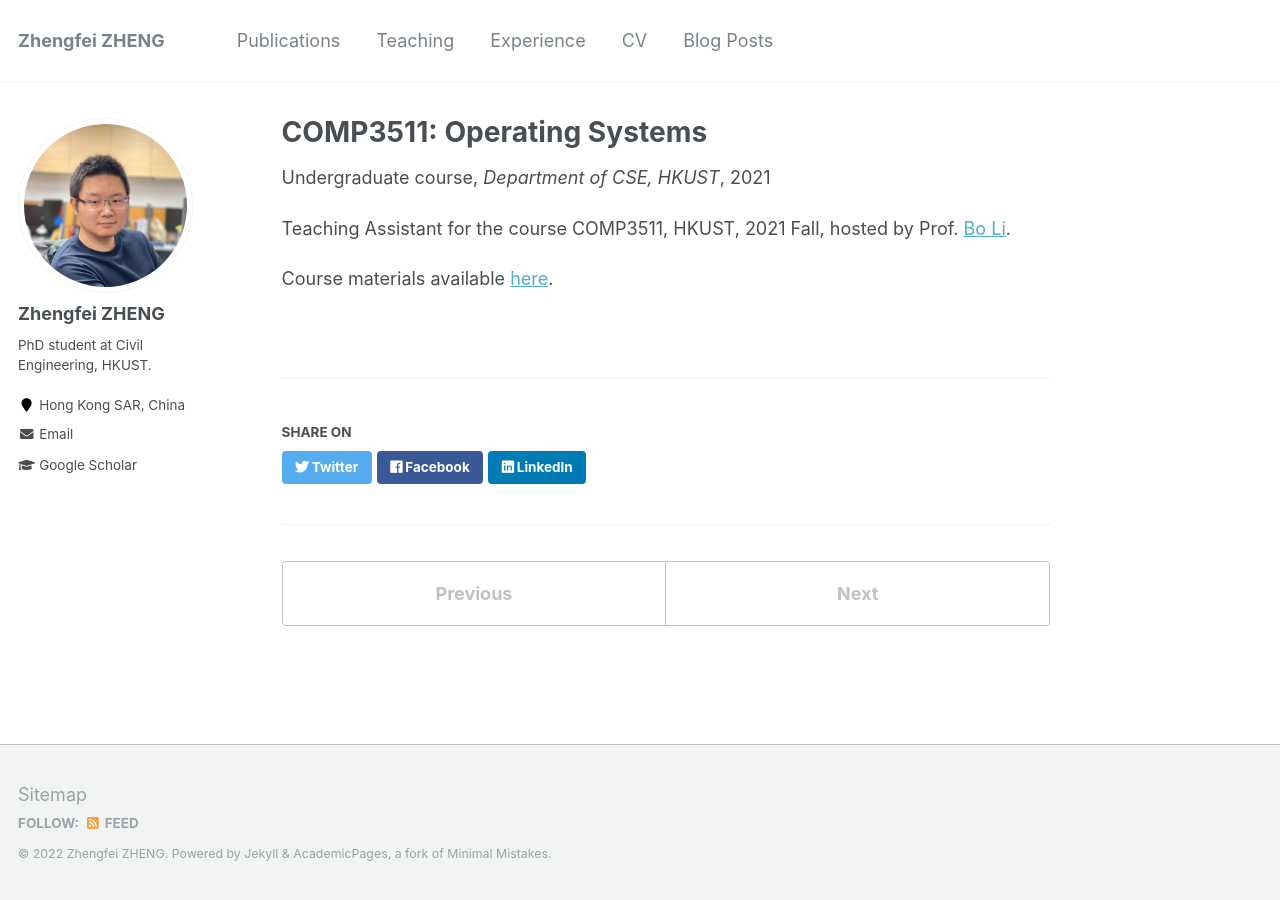
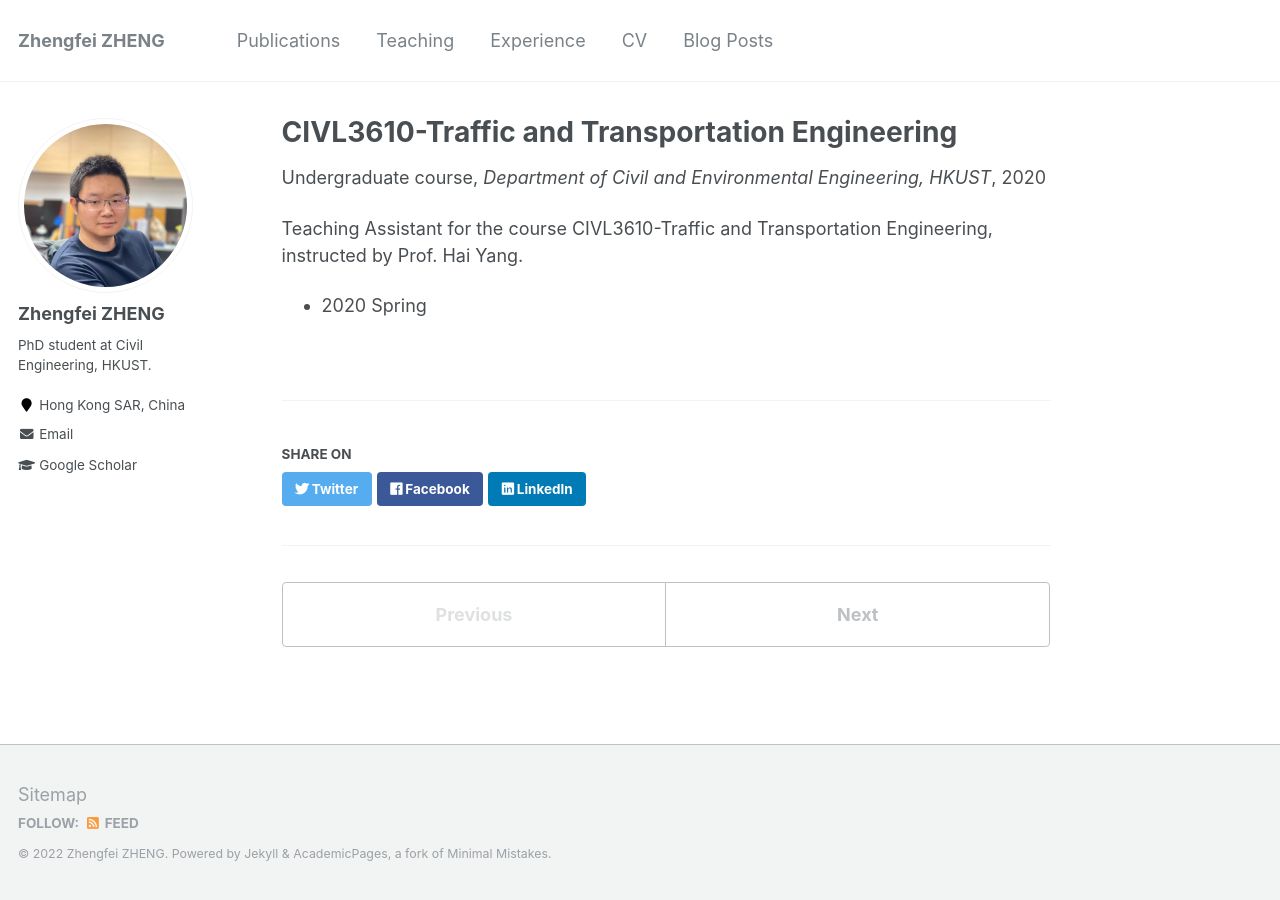
Before and after one commit to zf-z/zf-z.github.io, a Jekyll site: the page built from _teaching/2021FaCOMP3511OS.md, in a window 1280 px wide. Built offline with Jekyll 4.4.1, drawn with Linux system fonts in a browser that asks for light colours.

Commit message:
Update 2021FaCOMP3511OS.md

```diff
--- a/_teaching/2021FaCOMP3511OS.md
+++ b/_teaching/2021FaCOMP3511OS.md
@@ -1,13 +1,12 @@
 ---
-title: "COMP3511: Operating Systems"
+title: "CIVL3610-Traffic and Transportation Engineering"
 collection: teaching
 type: "Undergraduate course"
 permalink: /teaching/2021FaHKUST
-venue: "Department of CSE, HKUST"
-date: 2021-10-01
+venue: "Department of Civil and Environmental Engineering, HKUST"
+date: 2020-02-01
 location: "Hong Kong SAR, China"
 ---
 
-Teaching Assistant for the course COMP3511, HKUST, 2021 Fall, hosted by Prof. [Bo Li](https://home.cse.ust.hk/~bli/).
-
-Course materials available [here](https://course.cse.ust.hk/comp3511/).
+Teaching Assistant for the course CIVL3610-Traffic and Transportation Engineering, instructed by Prof. Hai Yang.
+- 2020 Spring
```
